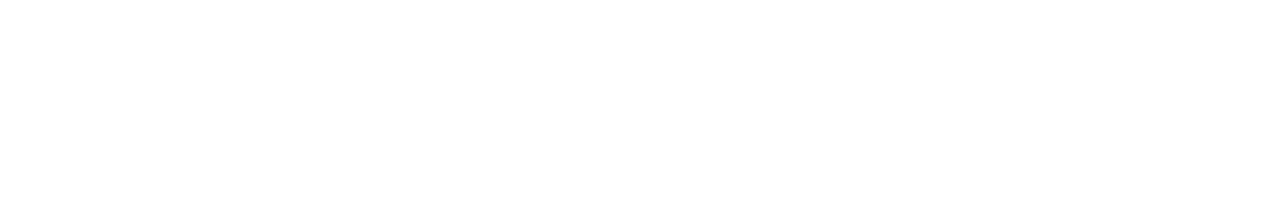
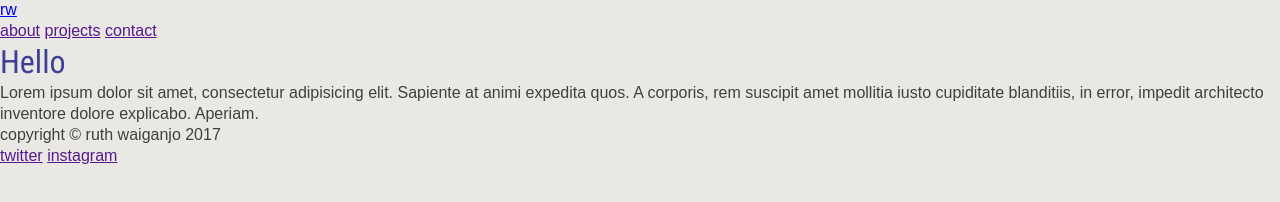
Before and after one commit to RuthNjeri/personal-website, a plain HTML site: page index.html in a window 1280 px wide. Drawn offline with Linux system fonts and the light colour scheme; a web font is replaced by a local one.

Commit message:
added basic project mark-up and styles

```diff
--- a/css/style.css
+++ b/css/style.css
@@ -44,10 +44,11 @@ body {
 }
 
 body {
-  background-color: #ffffff;
+  background-color: #e9e8e4;
   color: #404040;
+  font-size: 16px;
   font-size: 1em;
-  line-height: 1.6;
+  line-height: 1.3;
   font-family: 'Source Sans Pro', sans-serif;
   overflow-x: hidden;
 }
@@ -73,7 +74,7 @@ h6 {
   font-weight: 400;
   margin: 0;
   padding: 0;
-  text-transform: uppercase;
+  text-transform: capitalize;
 }
 
 
--- a/index.html
+++ b/index.html
@@ -24,21 +24,40 @@
     <body>
         <!-- BEGIN HEADER -->
         <header id="header">
-
+            <div class="header__content">
+                <a href="/" class="logo"><span class="logo__text">rw</span></a>
+                <nav role="navigation" class="nav">
+                    <a href="" class="nav__item">about</a>
+                    <a href="" class="nav__item">projects</a>
+                    <a href="" class="nav__item">contact</a>
+                </nav>
+            </div>
         </header>
         <!-- END HEADER -->
 
 
         <!-- BEGIN CONTENT -->
         <div id="content-area">
-
+            <main class="content">
+                <h1 class="headline">Hello</h1>
+                <p class="byline">
+                    Lorem ipsum dolor sit amet, consectetur adipisicing elit. Sapiente at animi expedita quos. A corporis, rem suscipit amet mollitia iusto cupiditate blanditiis, in error, impedit architecto inventore dolore explicabo. Aperiam.
+                </p>
+            </main>
         </div>
         <!-- END CONTENT -->
 
 
         <!-- BEGIN FOOTER -->
         <footer id="footer">
+            <div class="footer__content">
+                <p class="copyright-statement">copyright &copy; ruth waiganjo 2017</p>
+                <nav class="social-nav">
+                    <a href="" class="social-nav__item">twitter</a>
+                    <a href="" class="social-nav__item">instagram</a>
+                </nav>
 
+            </div>
         </footer>
         <!-- END FOOTER -->
 
```
